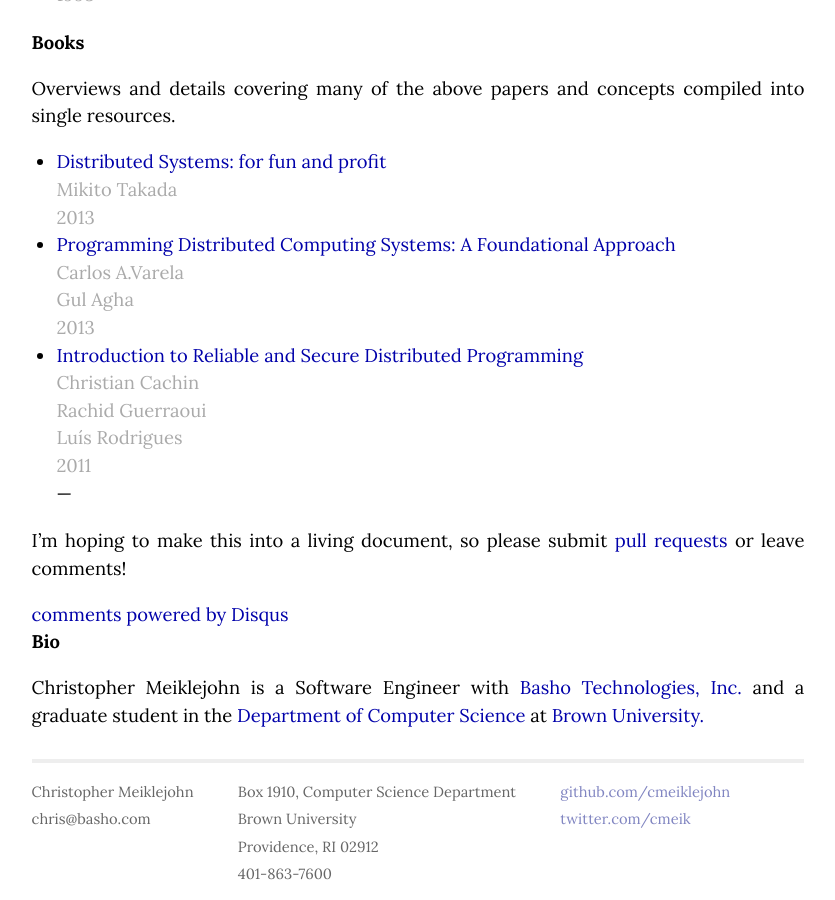
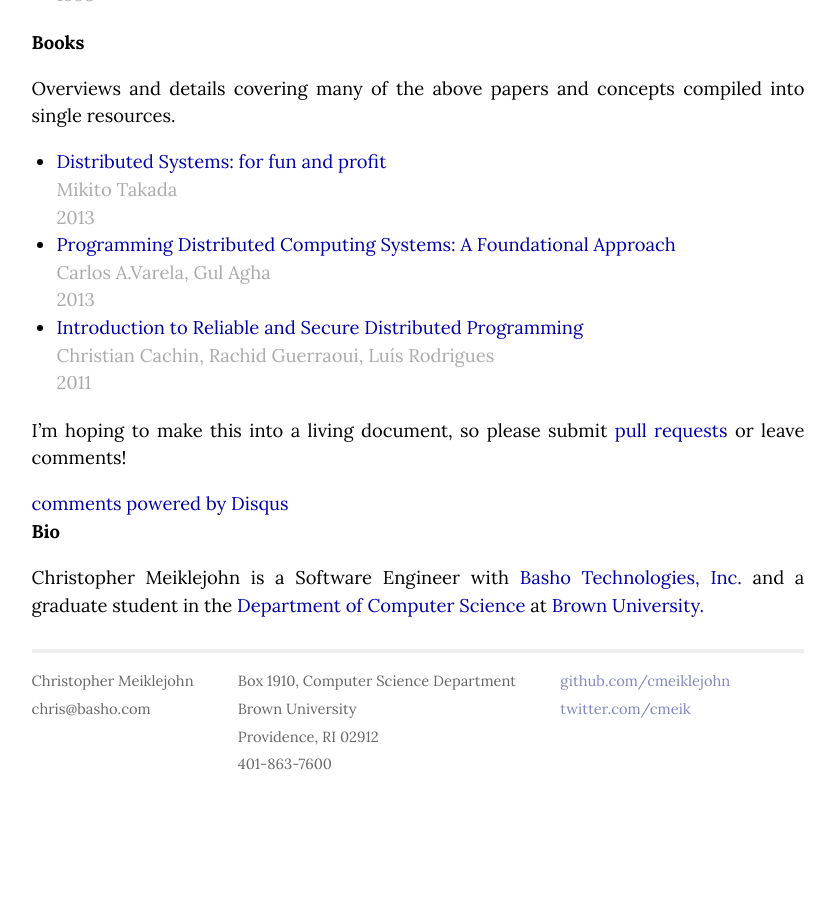
Before and after one commit to cmeiklejohn/cmeiklejohn.github.io, a Jekyll site: the page built from _posts/2013-07-12-readings-in-distributed-systems.markdown, in a window 1280 px wide and 900 px high, scrolled down 3695 px. Shown: the whole window, without its empty margins (222-1057 px from the left). Built offline with Jekyll 4.4.1, drawn with Linux system fonts in a browser that asks for light colours; comment, search, counter and statistics services are not loaded; after the commit the page ends 4487 px from its top, so only the background shows below that.

Commit message:
Minor reformatting.

```diff
--- a/_posts/2013-07-12-readings-in-distributed-systems.markdown
+++ b/_posts/2013-07-12-readings-in-distributed-systems.markdown
@@ -152,15 +152,11 @@ Overviews and details covering many of the above papers and concepts compiled in
   <span class="author">Mikito Takada</span>
   <span class="date">2013</span>
 * [Programming Distributed Computing Systems: A Foundational Approach][progdist_foundational-approach]
-  <span class="author">Carlos A.Varela</span>
-  <span class="author">Gul Agha</span>
+  <span class="author">Carlos A.Varela, Gul Agha</span>
   <span class="date">2013</span>
 * [Introduction to Reliable and Secure Distributed Programming][intro_reilable-secure-dist-programming]
-  <span class="author">Christian Cachin</span>
-  <span class="author">Rachid Guerraoui</span>
-  <span class="author">Luís Rodrigues</span>
+  <span class="author">Christian Cachin, Rachid Guerraoui, Luís Rodrigues</span>
   <span class="date">2011</span>
----
 
 I'm hoping to make this into a living document, so please submit [pull
 requests][pull] or leave comments!
```
